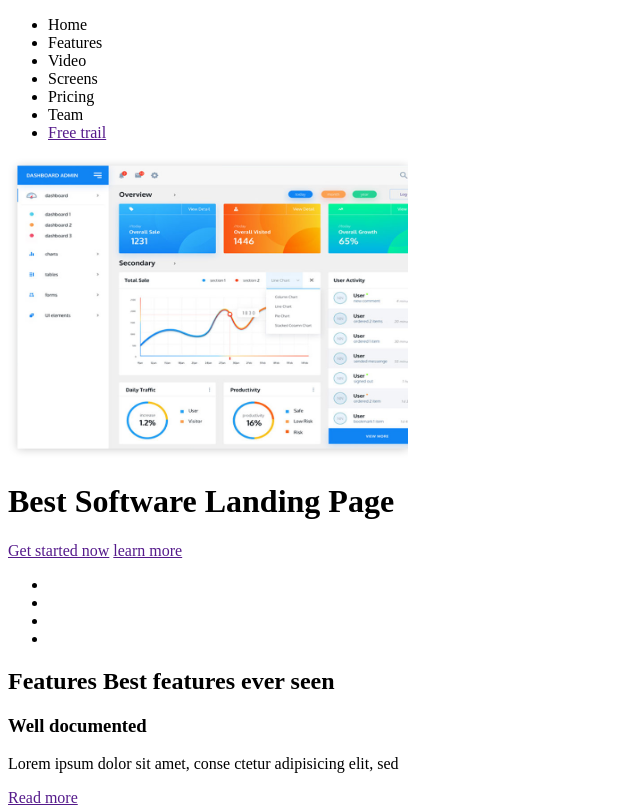
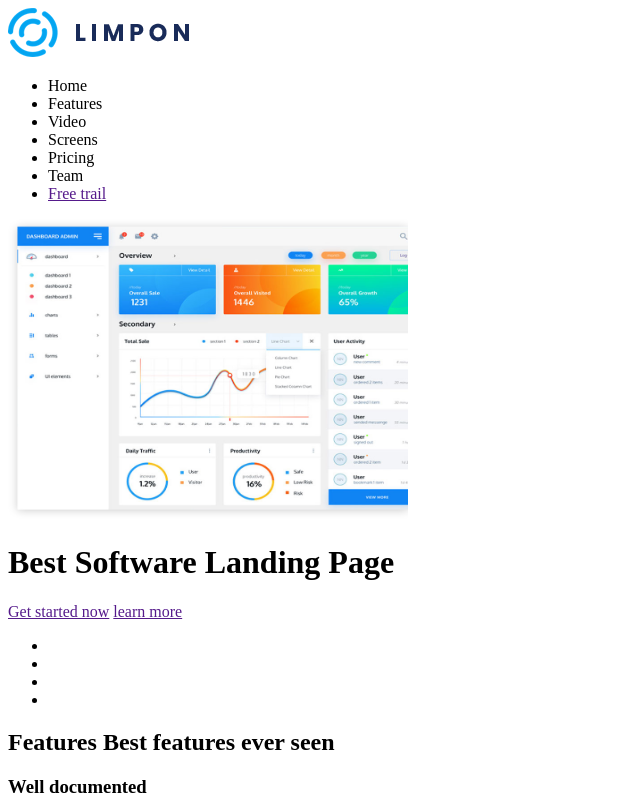
Before and after one commit to Nickson322/website, a plain HTML site: page index.html in a window 1280 px wide. Shown: the top 809 px of the page, without its empty margins (0-640 px from the left). Drawn offline with Linux system fonts and the light colour scheme.

Commit message:
logo added

```diff
--- a/index.html
+++ b/index.html
@@ -9,6 +9,9 @@
 
 <body>
     <div>
+        <div>
+            <img src="images/logo.png" alt="logo">
+
             <div>
                 <ul>
                     <li>Home</li>
@@ -23,11 +26,11 @@
 
             <img src="images/HeaderBG.png" width="400 px" height = "300 px">
 
+            <div>
                 <h1>Best Software Landing Page</h1>
-
-        <div>
                 <a href="">Get started now</a>
                 <a href="">learn more</a>
+            </div>
         </div>
     </div>
 
```
Lines whose indentation alone changed are shown as unchanged.
